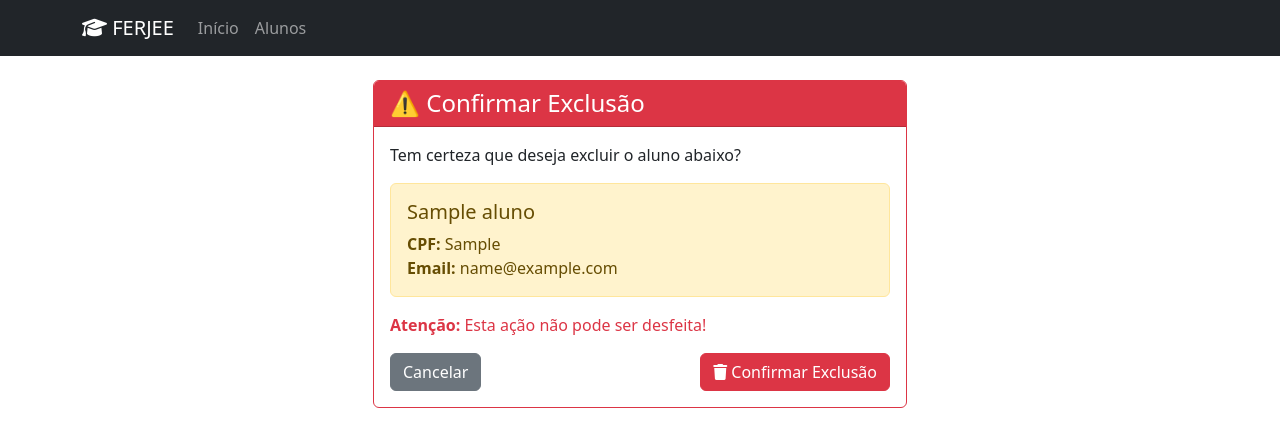
After one commit to oDevFred/ferjee_management, a Flask app: page /alunos/1/confirmar_exclusao in a window 1280 px wide. The commit adds this page. Shown: the top 447 px of the page. Run offline with Flask 3, Linux system fonts and the light colour scheme; tables that the repository leaves empty hold one stand-in row (values such as "Sample post").

Commit message:
feat: implementar edição e exclusão de alunos com confirmação

```diff
--- a/app/models.py
+++ b/app/models.py
@@ -26,3 +26,9 @@ class Aluno(db.Model, UserMixin):
     def __init__(self, **kwargs):
         print(f"🆕 Criando novo objeto aluno: {kwargs.get('nome', 'Sem nome')}")
         super().__init__(**kwargs)
+
+    def delete(self):
+        print(f"🗑️ Excluindo aluno: {self.nome} (ID: {self.id})")
+        db.session.delete(self)
+        db.session.commit()
+        print("✅ Aluno excluído com sucesso!")
--- a/app/routes.py
+++ b/app/routes.py
@@ -1,4 +1,4 @@
-from flask import Blueprint, render_template, redirect, url_for, flash, request
+from flask import Blueprint, render_template, redirect, url_for, flash, request, jsonify
 from . import db
 from .models import Aluno
 from .forms import FormAluno
@@ -62,3 +62,62 @@ def novo_aluno():
             print(f"⚠️ Erro no campo '{field}': {errors}")
 
     return render_template('alunos/novo.html', form=form)
+
+@bp.route('/alunos/<int:id>/editar', methods=['GET', 'POST'])
+def editar_aluno(id):
+    print(f"✏️ Acessando formulário de edição do aluno ID: {id}")
+    aluno = Aluno.query.get_or_404(id)
+    form = FormAluno(obj=aluno)
+
+    if form.validate_on_submit():
+        print("📝 Formulário de edição validado com sucesso!")
+        print(f"👤 Atualizando dados do aluno: {form.nome.data}")
+
+        # Atualizar dados do aluno
+        aluno.nome = form.nome.data
+        aluno.rg = form.rg.data
+        aluno.cpf = form.cpf.data
+        aluno.data_nascimento = form.data_nascimento.data
+        aluno.email = form.email.data
+        aluno.telefone = form.telefone.data
+        aluno.endereco = form.endereco.data
+        aluno.bairro = form.bairro.data
+        aluno.cidade = form.cidade.data
+        aluno.estado = form.estado.data
+        aluno.cep = form.cep.data
+        aluno.ativo = form.ativo.data
+
+        # Salvar alterações
+        print("💾 Atualizando aluno no banco de dados...")
+        db.session.commit()
+        print("✅ Aluno atualizado com sucesso!")
+
+        flash('Aluno atualizado com sucesso!', 'success')
+        return redirect(url_for('main.listar_alunos'))
+
+    if request.method == 'POST':
+        print("❌ Formulário de edição com erros de validação")
+        for field, errors in form.errors.items():
+            print(f"⚠️ Erro no campo '{field}': {errors}")
+
+    return render_template('alunos/editar.html', form=form, aluno=aluno)
+
+@bp.route('/alunos/<int:id>/excluir', methods=['POST'])
+def excluir_aluno(id):
+    print(f"🗑️ Solicitação de exclusão do aluno ID: {id}")
+    aluno = Aluno.query.get_or_404(id)
+
+    # Excluir aluno
+    print(f"💣 Excluindo aluno: {aluno.nome} (ID: {id})")
+    db.session.delete(aluno)
+    db.session.commit()
+    print("✅ Aluno excluído com sucesso!")
+
+    flash('Aluno excluído com sucesso!', 'success')
+    return redirect(url_for('main.listar_alunos'))
+
+@bp.route('/alunos/<int:id>/confirmar_exclusao')
+def confirmar_exclusao(id):
+    print(f"❓ Acessando página de confirmação de exclusão do aluno ID: {id}")
+    aluno = Aluno.query.get_or_404(id)
+    return render_template('alunos/confirmar_exclusao.html', aluno=aluno)
--- /dev/null
+++ b/app/templates/alunos/confirmar_exclusao.html
@@ -0,0 +1,41 @@
+{% extends "base.html" %}
+
+{% block title %}Confirmar Exclusão - FERJEE{% endblock %}
+
+{% block content %}
+<div class="container mt-4">
+    <div class="row justify-content-center">
+        <div class="col-md-6">
+            <div class="card border-danger">
+                <div class="card-header bg-danger text-white">
+                    <h4 class="mb-0">⚠️ Confirmar Exclusão</h4>
+                </div>
+                <div class="card-body">
+                    <p class="card-text">Tem certeza que deseja excluir o aluno abaixo?</p>
+
+                    <div class="alert alert-warning">
+                        <h5>{{ aluno.nome }}</h5>
+                        <p class="mb-0">
+                            <strong>CPF:</strong> {{ aluno.cpf or 'Não informado' }}<br>
+                            <strong>Email:</strong> {{ aluno.email or 'Não informado' }}
+                        </p>
+                    </div>
+
+                    <p class="text-danger">
+                        <strong>Atenção:</strong> Esta ação não pode ser desfeita!
+                    </p>
+
+                    <form method="POST" action="{{ url_for('main.excluir_aluno', id=aluno.id) }}">
+                        <div class="d-flex justify-content-between">
+                            <a href="{{ url_for('main.listar_alunos') }}" class="btn btn-secondary">Cancelar</a>
+                            <button type="submit" class="btn btn-danger">
+                                <i class="fas fa-trash"></i> Confirmar Exclusão
+                            </button>
+                        </div>
+                    </form>
+                </div>
+            </div>
+        </div>
+    </div>
+</div>
+{% endblock %}
```
Also changed, not shown: app/templates/alunos/editar.html (added, +177 -0 lines), app/templates/alunos/listar.html (+9 -0 lines).
